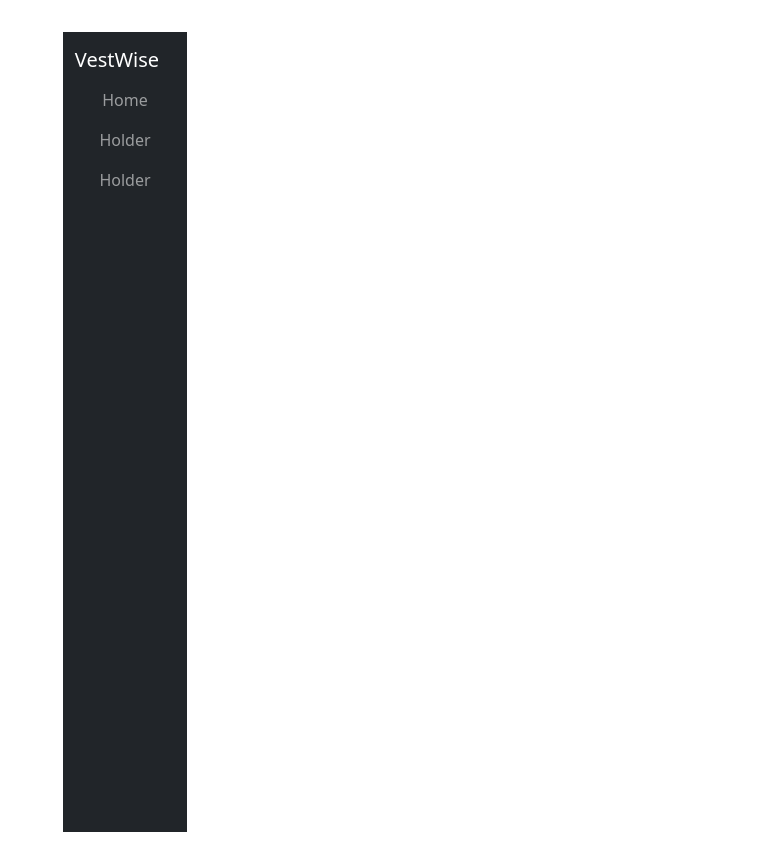
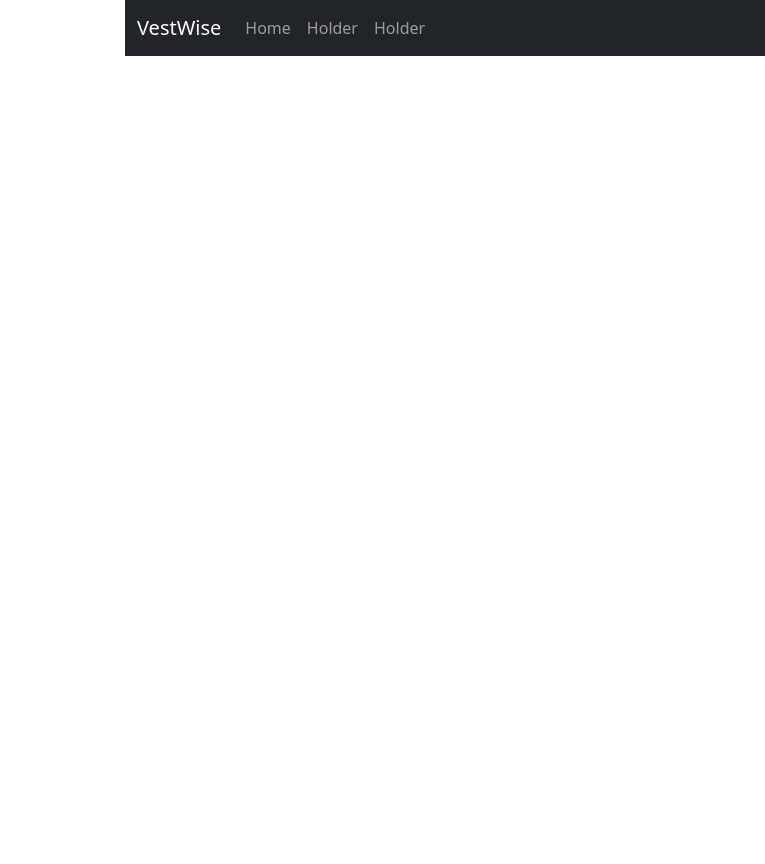
Before and after one commit to Vest-Wise/VestWise, a React (Vite) app: page / in a window 1280 px wide. Shown: the whole page, without its empty margins (515-1280 px from the left). After the commit the page ends 800 px from the top, so only its background shows below. Built offline with nearby package versions, Linux system fonts and the light colour scheme.

Commit message:
NavBar at top right of page. Only half way through.

```diff
--- a/src/components/NavBar.jsx
+++ b/src/components/NavBar.jsx
@@ -6,15 +6,18 @@ function NavBar () {
 
 return (
   <>
-     <div className="d-flex vh-100">
-      <Navbar bg="dark" variant="dark" className="flex-column vh-100">
-        <Container className="flex-column">
+   <div className="d-flex w-100">
+    <Navbar bg="dark" variant="dark" expand="lg" className="w-100 position-fixed top-0" style={{ zIndex: 1030, width: '100vw' }}>
+    <Container fluid>
       <Navbar.Brand href="#home">VestWise</Navbar.Brand>
-          <Nav className="flex-column">
+      <Navbar.Toggle aria-controls="basic-navbar-nav" />
+      <Navbar.Collapse id="basic-navbar-nav">
+      <Nav className="me-auto">
         <Nav.Link href="#home">Home</Nav.Link>
         <Nav.Link href="#features">Holder</Nav.Link>
         <Nav.Link href="#pricing">Holder</Nav.Link>
       </Nav>
+      </Navbar.Collapse>
     </Container>
     </Navbar>
    </div>
```
Also changed, not shown: src/components/SideBar.jsx (added, +40 -0 lines), src/components/NavBar.css (added). Lines whose indentation alone changed are shown as unchanged.
